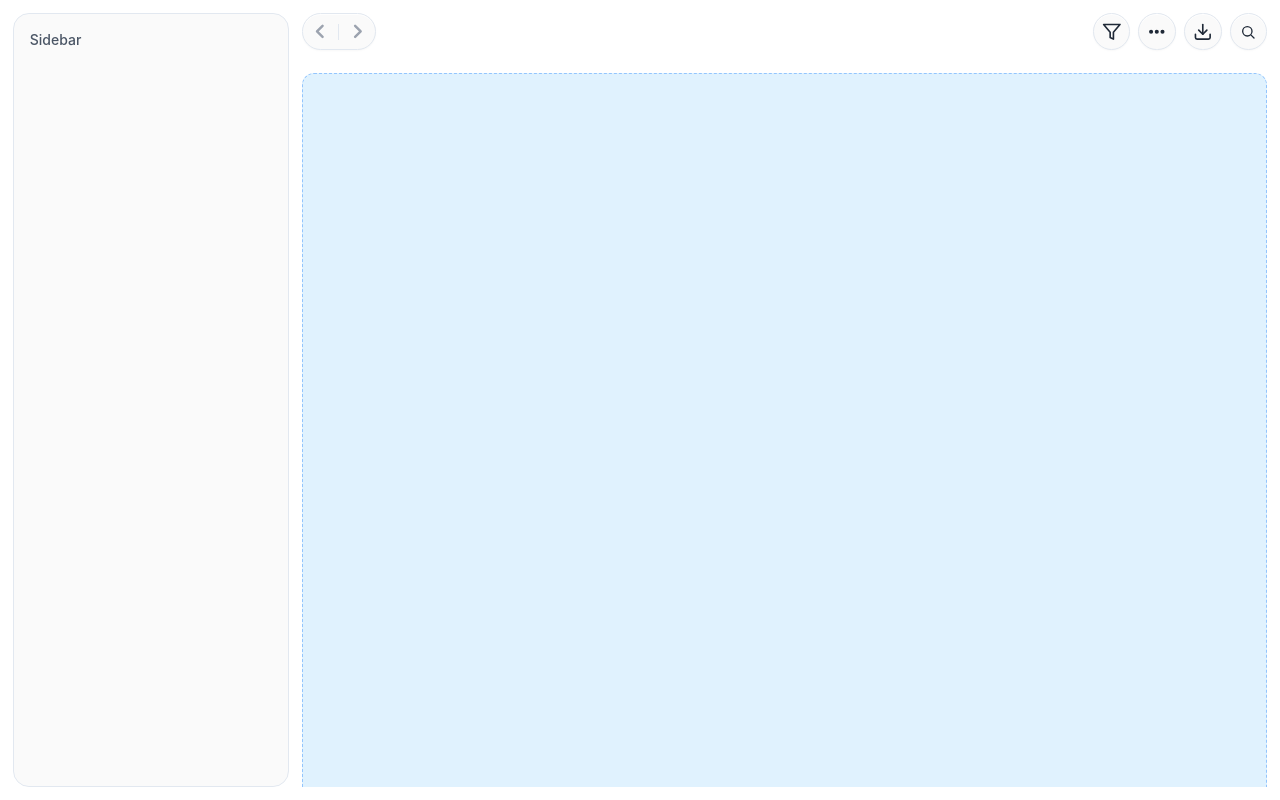
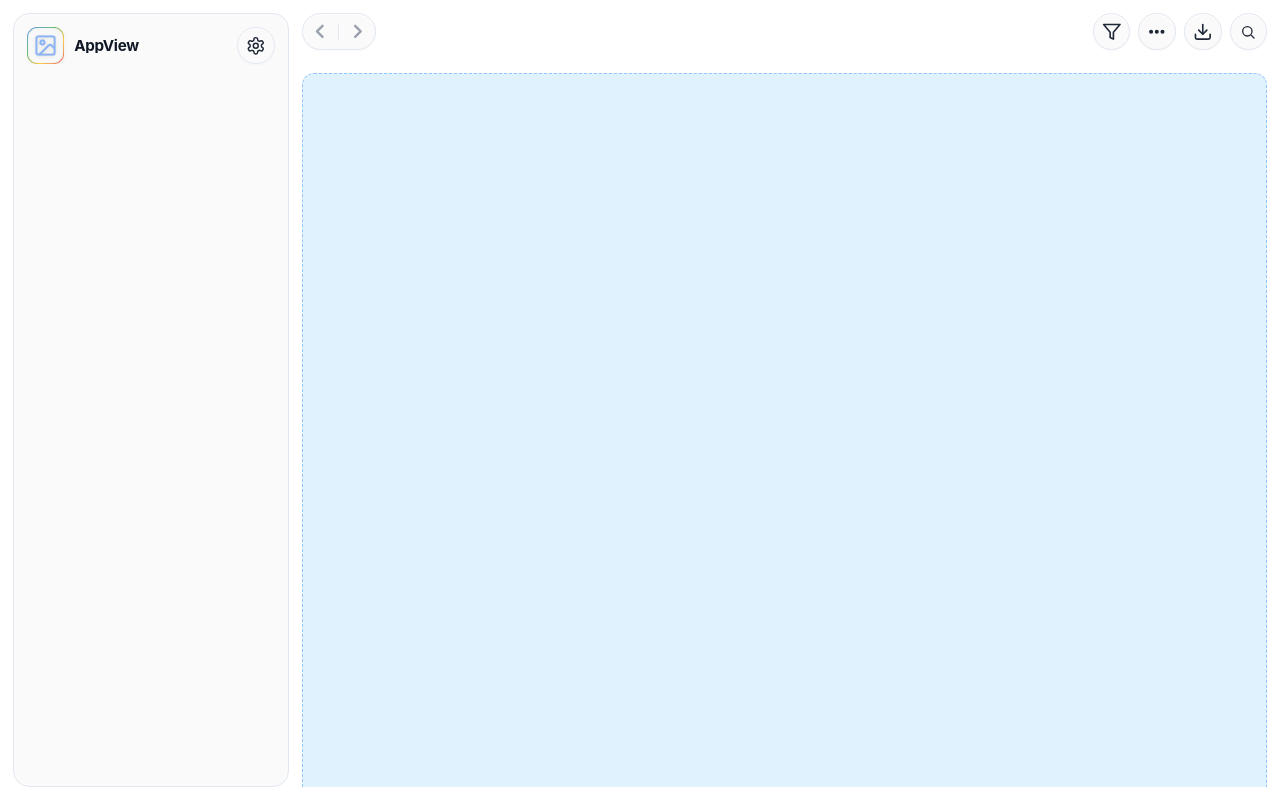
Before and after one commit to hoang234176/AppView, a React (Vite) app in the folder frontend/web/: page / in a window 1280 px wide. Built offline with nearby package versions, Linux system fonts and the light colour scheme.

Commit message:
feat(web): add macOS-styled SidebarBrand component with transparent logo, settings button, and container-query slide-to-hide

```diff
--- /dev/null
+++ b/frontend/web/src/assets/icons/SettingsIcon.jsx
@@ -0,0 +1,20 @@
+export function SettingsIcon({ className = '', ...props }) {
+  return (
+    <svg
+      viewBox="0 0 24 24"
+      fill="none"
+      stroke="currentColor"
+      strokeWidth="1.8"
+      strokeLinecap="round"
+      strokeLinejoin="round"
+      className={className}
+      aria-hidden="true"
+      {...props}
+    >
+      <path d="M12.22 2h-.44a2 2 0 0 0-2 2v.18a2 2 0 0 1-1 1.73l-.43.25a2 2 0 0 1-2 0l-.15-.08a2 2 0 0 0-2.73.73l-.22.38a2 2 0 0 0 .73 2.73l.15.1a2 2 0 0 1 1 1.72v.51a2 2 0 0 1-1 1.74l-.15.09a2 2 0 0 0-.73 2.73l.22.38a2 2 0 0 0 2.73.73l.15-.08a2 2 0 0 1 2 0l.43.25a2 2 0 0 1 1 1.73V20a2 2 0 0 0 2 2h.44a2 2 0 0 0 2-2v-.18a2 2 0 0 1 1-1.73l.43-.25a2 2 0 0 1 2 0l.15.08a2 2 0 0 0 2.73-.73l.22-.39a2 2 0 0 0-.73-2.73l-.15-.08a2 2 0 0 1-1-1.74v-.5a2 2 0 0 1 1-1.74l.15-.09a2 2 0 0 0 .73-2.73l-.22-.38a2 2 0 0 0-2.73-.73l-.15.08a2 2 0 0 1-2 0l-.43-.25a2 2 0 0 1-1-1.73V4a2 2 0 0 0-2-2z" />
+      <circle cx="12" cy="12" r="3" />
+    </svg>
+  );
+}
+
+export default SettingsIcon;
--- /dev/null
+++ b/frontend/web/src/components/layouts/SidebarLayout/SidebarBrand.css
@@ -0,0 +1,113 @@
+.sidebar-brand {
+  display: flex;
+  align-items: center;
+  justify-content: space-between;
+  width: 100%;
+  user-select: none;
+  box-sizing: border-box;
+  min-width: 0;
+}
+
+.sidebar-brand__left {
+  display: inline-flex;
+  align-items: center;
+  gap: 0.625rem;
+  min-width: 0;
+  overflow: hidden;
+}
+
+.sidebar-brand__logo {
+  width: calc(44px - 0.5vw);
+  height: calc(44px - 0.5vw);
+  min-width: 32px;
+  min-height: 32px;
+  max-width: 38px;
+  max-height: 38px;
+  aspect-ratio: 1 / 1;
+  object-fit: contain;
+  flex-shrink: 0;
+  -webkit-user-drag: none;
+  filter: drop-shadow(0 1px 2px rgba(0, 0, 0, 0.12));
+}
+
+:is(.dark, :root.dark) .sidebar-brand__logo {
+  filter: drop-shadow(0 1px 3px rgba(0, 0, 0, 0.4));
+}
+
+.sidebar-brand__title {
+  display: inline-block;
+  font-family: -apple-system, BlinkMacSystemFont, "SF Pro Display", system-ui, sans-serif;
+  font-size: 0.95rem;
+  font-weight: 700;
+  letter-spacing: -0.02em;
+  color: #111827;
+  line-height: 1;
+  white-space: nowrap;
+  overflow: hidden;
+  max-width: 100px;
+  opacity: 1;
+  transform: translateX(0);
+  transition: opacity 0.25s ease, transform 0.25s ease, max-width 0.25s ease;
+  -webkit-font-smoothing: antialiased;
+  -moz-osx-font-smoothing: grayscale;
+}
+
+:is(.dark, :root.dark) .sidebar-brand__title {
+  color: #ffffff;
+}
+
+/* Nút Setting dạng tròn đồng bộ 100% với các nút tròn trong Header */
+.sidebar-brand__settings-btn {
+  width: calc(44px - 0.5vw);
+  height: calc(44px - 0.5vw);
+  min-width: 32px;
+  min-height: 32px;
+  max-width: 38px;
+  max-height: 38px;
+  aspect-ratio: 1 / 1;
+  display: inline-flex;
+  align-items: center;
+  justify-content: center;
+  border-radius: 50%;
+  border: 1px solid #e2e8f0;
+  background-color: #fafafa;
+  box-shadow: inset 0 1px 1px 0 rgba(255, 255, 255, 0.8), 0 1px 2px rgba(0, 0, 0, 0.03);
+  box-sizing: border-box;
+  padding: 0;
+  cursor: pointer;
+  color: #1f2937;
+  outline: none;
+  flex-shrink: 0;
+  user-select: none;
+  transition: background-color 0.2s ease, border-color 0.2s ease, box-shadow 0.2s ease, color 0.2s ease;
+}
+
+:is(.dark, :root.dark) .sidebar-brand__settings-btn {
+  background-color: #262626;
+  border-color: #383838;
+  box-shadow: inset 0 1px 0.5px 0 rgba(255, 255, 255, 0.2), 0 1px 2px rgba(0, 0, 0, 0.25);
+  color: #f3f4f6;
+}
+
+.sidebar-brand__settings-btn:hover {
+  background-color: #f0f0f0;
+}
+
+:is(.dark, :root.dark) .sidebar-brand__settings-btn:hover {
+  background-color: #333333;
+}
+
+.sidebar-brand__settings-icon {
+  width: 55%;
+  height: 55%;
+}
+
+/* Container query: trượt mờ ẩn tên app khi sidebar thu nhỏ để không đè lên nút Setting */
+@container sidebar-header (max-width: 165px) {
+  .sidebar-brand__title {
+    opacity: 0;
+    transform: translateX(8px);
+    max-width: 0;
+    pointer-events: none;
+  }
+}
--- /dev/null
+++ b/frontend/web/src/components/layouts/SidebarLayout/SidebarBrand.jsx
@@ -0,0 +1,28 @@
+import './SidebarBrand.css';
+import SettingsIcon from '../../../assets/icons/SettingsIcon';
+
+function SidebarBrand() {
+  return (
+    <div className="sidebar-brand">
+      <div className="sidebar-brand__left">
+        <img
+          src="/app_icon.png"
+          alt="AppView Logo"
+          className="sidebar-brand__logo"
+          draggable="false"
+        />
+        <span className="sidebar-brand__title">AppView</span>
+      </div>
+
+      <button
+        type="button"
+        className="sidebar-brand__settings-btn"
+        aria-label="Cài đặt"
+      >
+        <SettingsIcon className="sidebar-brand__settings-icon" />
+      </button>
+    </div>
+  );
+}
+
+export default SidebarBrand;
--- a/frontend/web/src/components/layouts/SidebarLayout/SidebarLayout.css
+++ b/frontend/web/src/components/layouts/SidebarLayout/SidebarLayout.css
@@ -35,8 +35,25 @@
   background-color: transparent;
 }
 
+/* Sidebar Header */
+.sidebar-header {
+  container-type: inline-size;
+  container-name: sidebar-header;
+  padding: 1vw;
+  display: flex;
+  align-items: center;
+  justify-content: space-between;
+  box-sizing: border-box;
+  gap: 0.5rem;
+  flex-shrink: 0;
+}
+
 /* Mobile & Tablet Drawer (< 768px) */
 @media (max-width: 767px) {
+  .sidebar-header {
+    padding: 1rem;
+  }
+
   .sidebar-layout {
     position: fixed;
     top: 0;
--- a/frontend/web/src/components/layouts/SidebarLayout/SidebarLayout.jsx
+++ b/frontend/web/src/components/layouts/SidebarLayout/SidebarLayout.jsx
@@ -1,5 +1,6 @@
 import './SidebarLayout.css';
 import useLayout from '../../../hooks/useLayout';
+import SidebarBrand from './SidebarBrand';
 
 function SidebarLayout() {
   const {
@@ -36,13 +37,13 @@ function SidebarLayout() {
         }`}
         style={sidebarStyle}
       >
-        <div className="flex items-center justify-between p-4 border-b border-gray-200 dark:border-gray-800 md:border-b-0">
-          <span className="text-sm font-medium text-gray-600 dark:text-gray-400">Sidebar</span>
+        <div className="sidebar-header border-b border-gray-200 dark:border-gray-800 md:border-b-0">
+          <SidebarBrand />
           {isMobile && (
             <button
               type="button"
               onClick={closeSidebar}
-              className="p-1.5 rounded-lg text-gray-500 hover:text-gray-900 dark:text-gray-400 dark:hover:text-white hover:bg-gray-100 dark:hover:bg-gray-800 transition-colors"
+              className="p-1.5 rounded-lg text-gray-500 hover:text-gray-900 dark:text-gray-400 dark:hover:text-white hover:bg-gray-100 dark:hover:bg-gray-800 transition-colors shrink-0"
               aria-label="Đóng thanh điều hướng"
             >
               <svg className="w-5 h-5" fill="none" viewBox="0 0 24 24" stroke="currentColor">
```
Also changed, not shown: frontend/web/public/app_icon.png.
